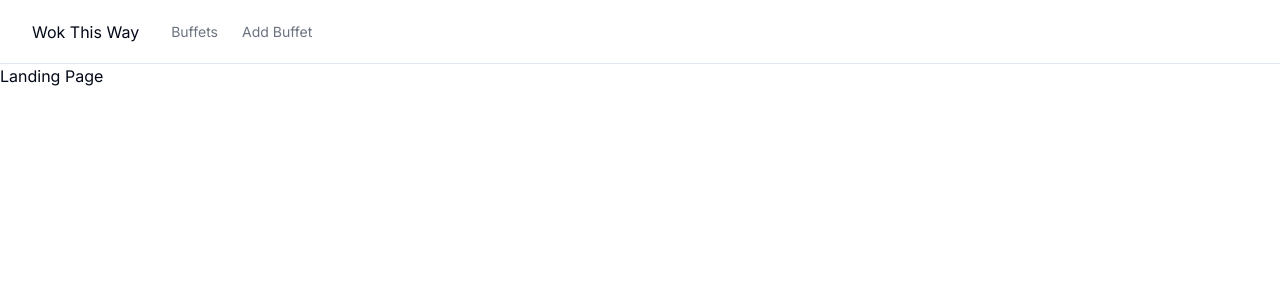
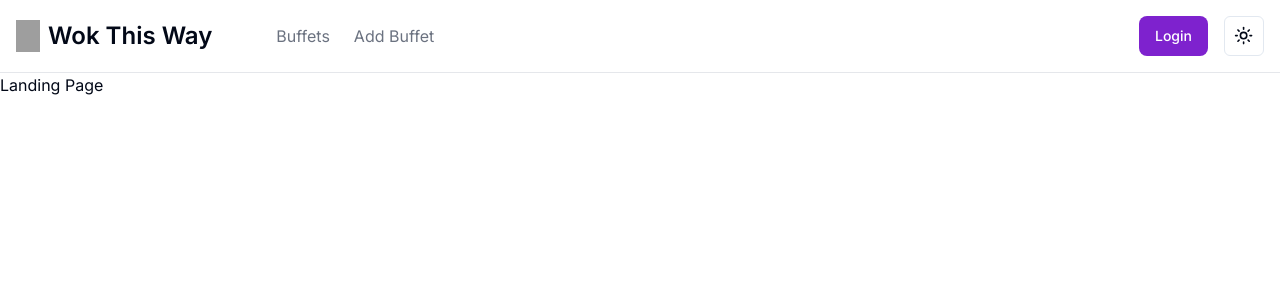
Before and after one commit to elisabetecosta/wok-this-way, a Next.js app: page / in a window 1280 px wide. Shown: the top 300 px of the page. Built offline with nearby package versions, Linux system fonts and the light colour scheme; grey boxes are pictures that could not be loaded.

Commit message:
improve styling of navbar and add mode toggle

```diff
--- a/components/navbar.tsx
+++ b/components/navbar.tsx
@@ -1,7 +1,12 @@
 "use client";
 
+import Image from "next/image";
 import Link from "next/link";
 import { usePathname } from "next/navigation";
+
+import { Button } from "@/components/ui/button";
+import { ModeToggle } from "@/components/ui/mode-toggle";
+
 
 const links = [
     { name: "Buffets", href: "/buffets" },
@@ -15,23 +20,34 @@ const NavBar: React.FC = () => {
 
     return (
 
-        <nav className="mx-auto flex h-16 max-w-screen-xl items-center gap-8 px-4 border-b sm:px-6 lg:px-8">
+        <nav className="bg-white dark:bg-gray-900 sticky top-0 left-0 w-full border-b border-gray-200 dark:border-gray-600">
 
-            <div className="flex items-center gap-4">
+            <div className="max-w-screen-xl flex flex-wrap items-center justify-between mx-auto p-4">
+
+                <div className="flex items-center justify-between">
+                    {/* Logo */}
                     <Link href="/">
-                    {/* LOGO */}
-                    <p className="text-heading3-bold text-light-1 max-xs:hidden">Wok This Way</p>
+                        <div className="flex mr-6 md:mr-16">
+                            <Image
+                                src="https://flowbite.com/docs/images/logo.svg"
+                                alt="Wok This Way Logo"
+                                height={24}
+                                width={24}
+                            />
+                            <span className="ml-2 self-center text-2xl font-semibold whitespace-nowrap hidden sm:block dark:text-white">
+                                Wok This Way
+                            </span>
+                        </div>
                     </Link>
-            </div>
 
-            <ul className="flex items-center gap-6 text-sm">
-
+                    {/* Navigation Links */}
+                    <ul className="flex items-center gap-4 md:gap-6 text-base">
                         {links.map((link) => (
                             <li key={link.name}>
                                 <Link href={link.href}>
                                     <div
-                                className={`text-md transition hover:cursor-pointer hover:text-gray-500/75 dark:hover:text-white/75  ${pathname === link.href
-                                    ? "text-gray-800 hover:text-gray-800 dark:text-white"
+                                        className={`text-md transition hover:cursor-pointer hover:text-purple-500/75 dark:hover:text-white/75  ${pathname === link.href
+                                            ? "text-purple-700 hover:text-purple-800 font-semibold dark:text-white"
                                             : "text-gray-500 dark:text-gray-300"
                                             }`}
                                     >
@@ -41,6 +57,20 @@ const NavBar: React.FC = () => {
                             </li>
                         ))}
                     </ul>
+                </div>
+
+                {/* Login Button & Theme Toggle */}
+                <div className="flex">
+                    <Button
+                        type="button"
+                        // onClick={}
+                        className={`mr-4 text-white bg-purple-700 hover:bg-purple-800 focus:ring-4 focus:outline-none focus:ring-purple-300 font-medium rounded-lg text-sm px-4 py-2 text-center dark:bg-purple-600 dark:hover:bg-purple-700 dark:focus:ring-purple-800`}
+                    >
+                        Login
+                    </Button>
+                    <ModeToggle />
+                </div>
+            </div>
         </nav>
     );
 };
```
Lines whose indentation alone changed are shown as unchanged.
